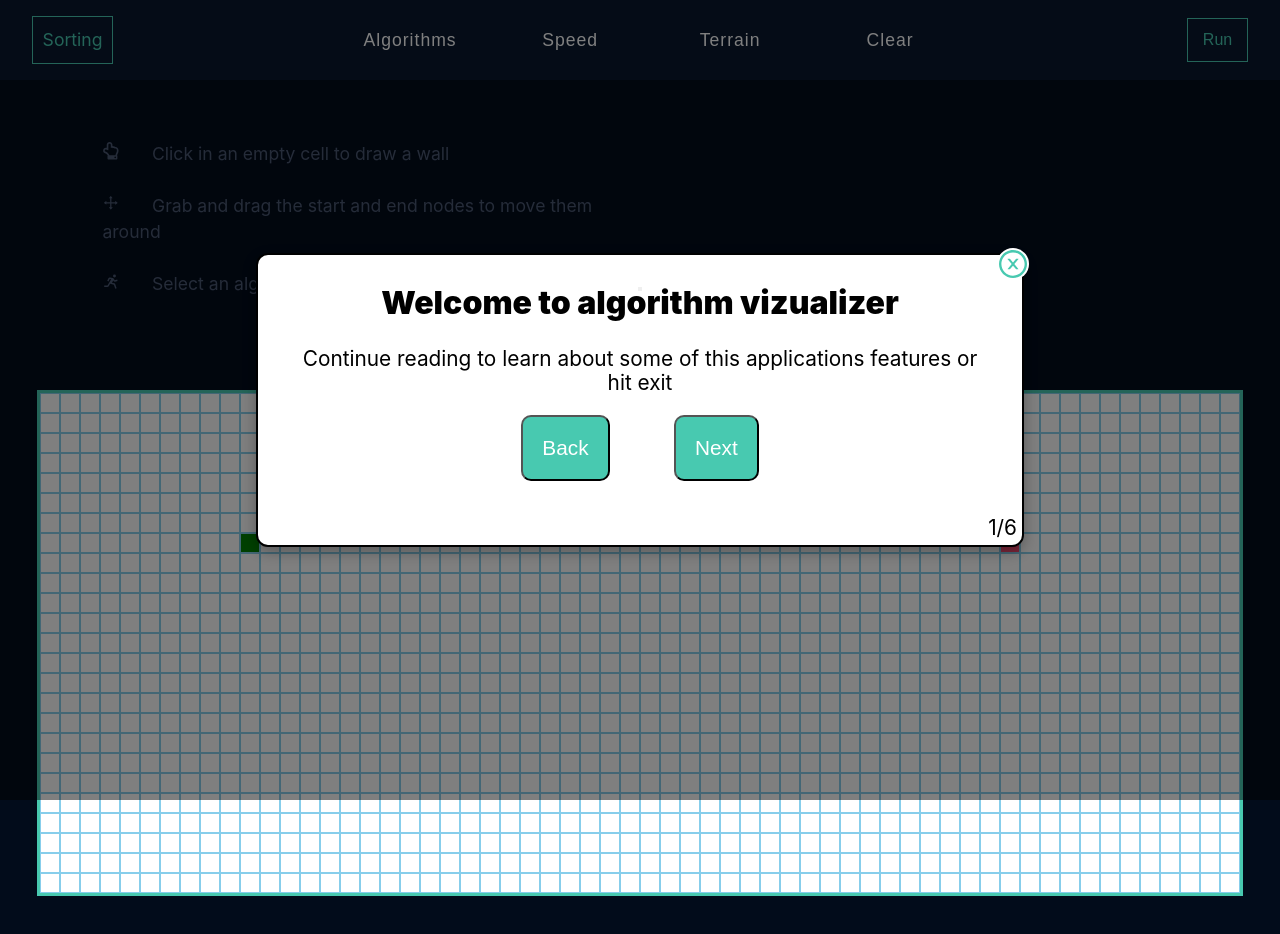
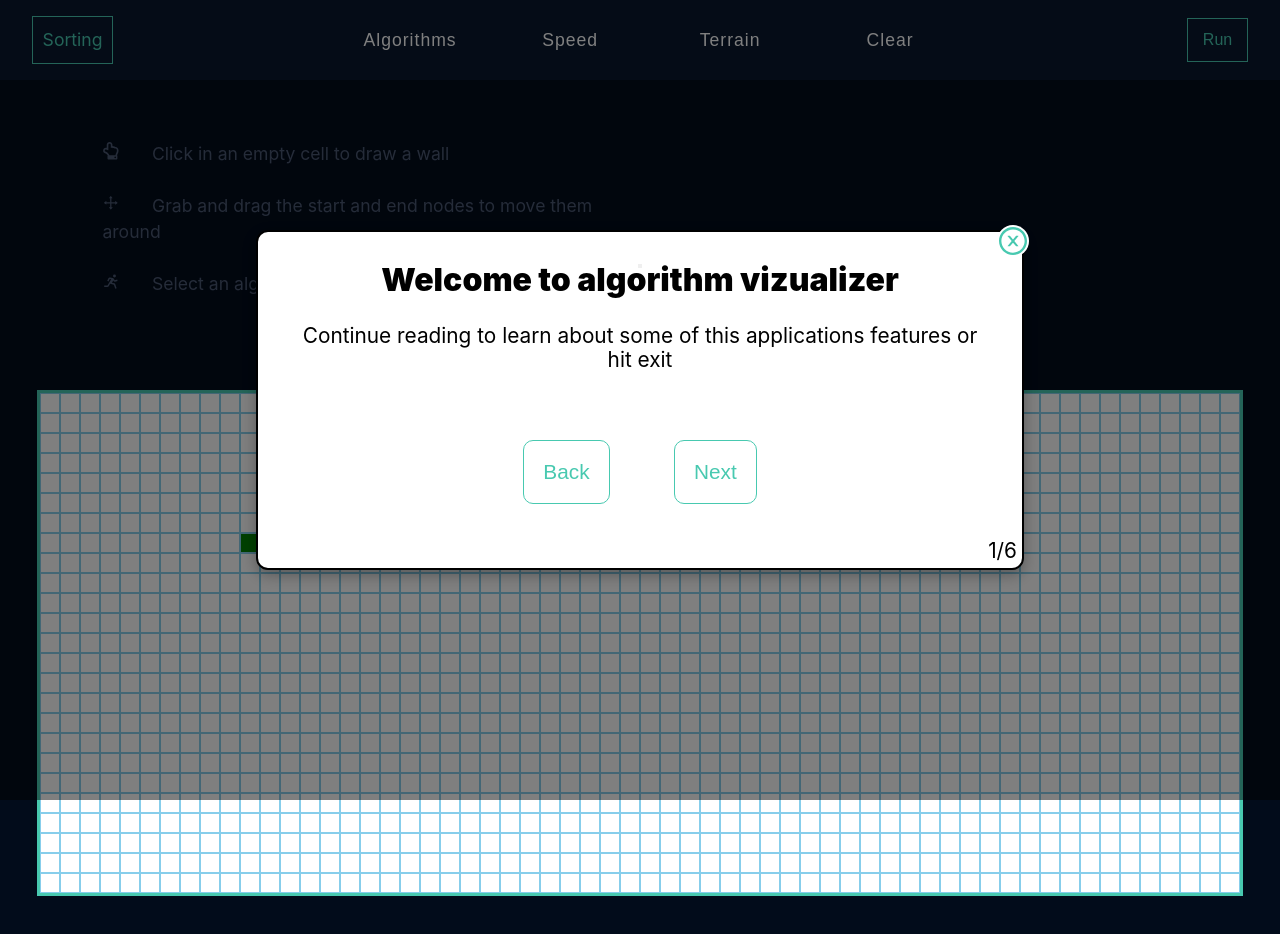
Before and after one commit to conor47/Searching-visualizer, a React (Create React App) app: page / in a window 1280 px wide. Shown: the top 934 px of the page. Built offline with nearby package versions, Linux system fonts and the light colour scheme; a web font is replaced by a local one.

Commit message:
error page and modal styles

```diff
--- a/src/App.js
+++ b/src/App.js
@@ -3,6 +3,7 @@ import { BrowserRouter as Router, Routes, Route } from 'react-router-dom';
 
 import PathFinding from './Components/PathFinding';
 import Sorting from './Components/Sorting';
+import Error from './Components/Error';
 
 const App = () => {
   return (
@@ -10,6 +11,7 @@ const App = () => {
       <Routes>
         <Route path="/" element={<PathFinding />} />
         <Route path="/sorting" element={<Sorting />} />
+        <Route path="*" element={<Error />} />
       </Routes>
     </Router>
   );
--- /dev/null
+++ b/src/Components/Error.js
@@ -0,0 +1,15 @@
+import React from 'react';
+import { Link } from 'react-router-dom';
+
+const Error = () => {
+  return (
+    <div className="error-page">
+      <h2 className="error-heading">Page not found</h2>
+      <Link className="error-link" to={'/'}>
+        Navigate Home
+      </Link>
+    </div>
+  );
+};
+
+export default Error;
--- a/src/Styles/modal.css
+++ b/src/Styles/modal.css
@@ -56,7 +56,7 @@
 
 .modal-gif {
   border: none;
-  margin-bottom: 1rem;
+  /* margin-bottom: 3rem; */
 }
 
 .modal-footer {
@@ -64,13 +64,14 @@
   justify-content: center;
   /* position: absolute ; */
   bottom: 0px;
+  margin-top: 3rem;
   margin-bottom: 2rem;
 }
 
 .modal-footer button {
   margin: 0 2rem;
   padding: 1.2rem;
-  color: white;
+  color: #48c9b0;
   font-size: 1.3rem;
   border-radius: 10px;
   transition: all ease-in-out 0.3s;
@@ -78,15 +79,17 @@
 }
 
 .modal-footer button:hover {
-  opacity: 0.8;
+  opacity: 0.7;
 }
 
 .next-button {
-  background-color: #48c9b0;
+  background-color: white;
+  border: 1px solid #48c9b0;
 }
 
 .back-button {
-  background-color: #48c9b0;
+  background-color: white;
+  border: 1px solid #48c9b0;
 }
 
 .modal-page {
@@ -94,3 +97,32 @@
   right: 5px;
   bottom: 5px;
 }
+
+/* Error page */
+
+.error-page {
+  width: 100vw;
+  height: 100vh;
+  display: flex;
+  flex-direction: column;
+  justify-content: center;
+  align-items: center;
+}
+
+.error-heading {
+  color: white;
+  font-size: 3rem;
+  margin-bottom: 4rem;
+}
+
+.error-link {
+  border: 1px solid #48c9b0;
+  color: #48c9b0;
+  padding: 1.2rem 2.2rem;
+  transition: all ease-in-out 0.3s;
+}
+
+.error-link:hover {
+  color: white;
+  opacity: 0.7;
+}
```
